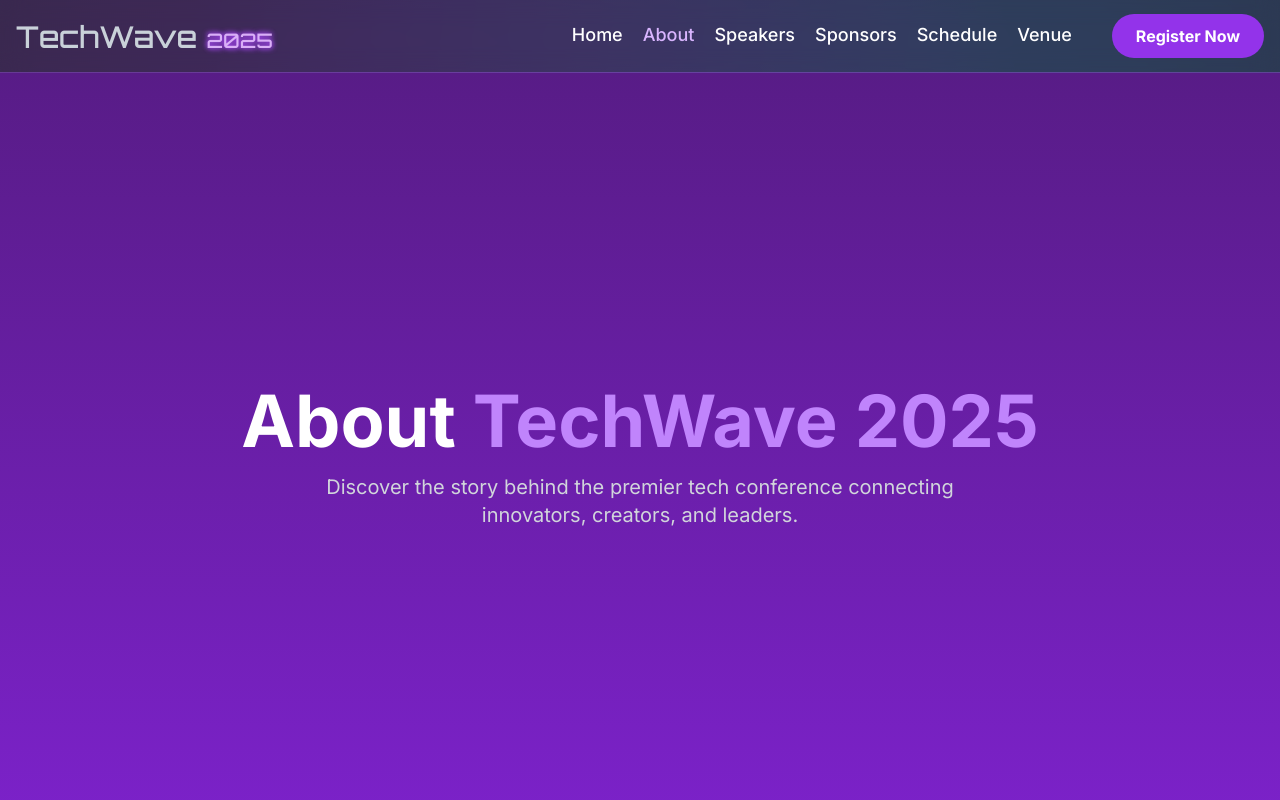
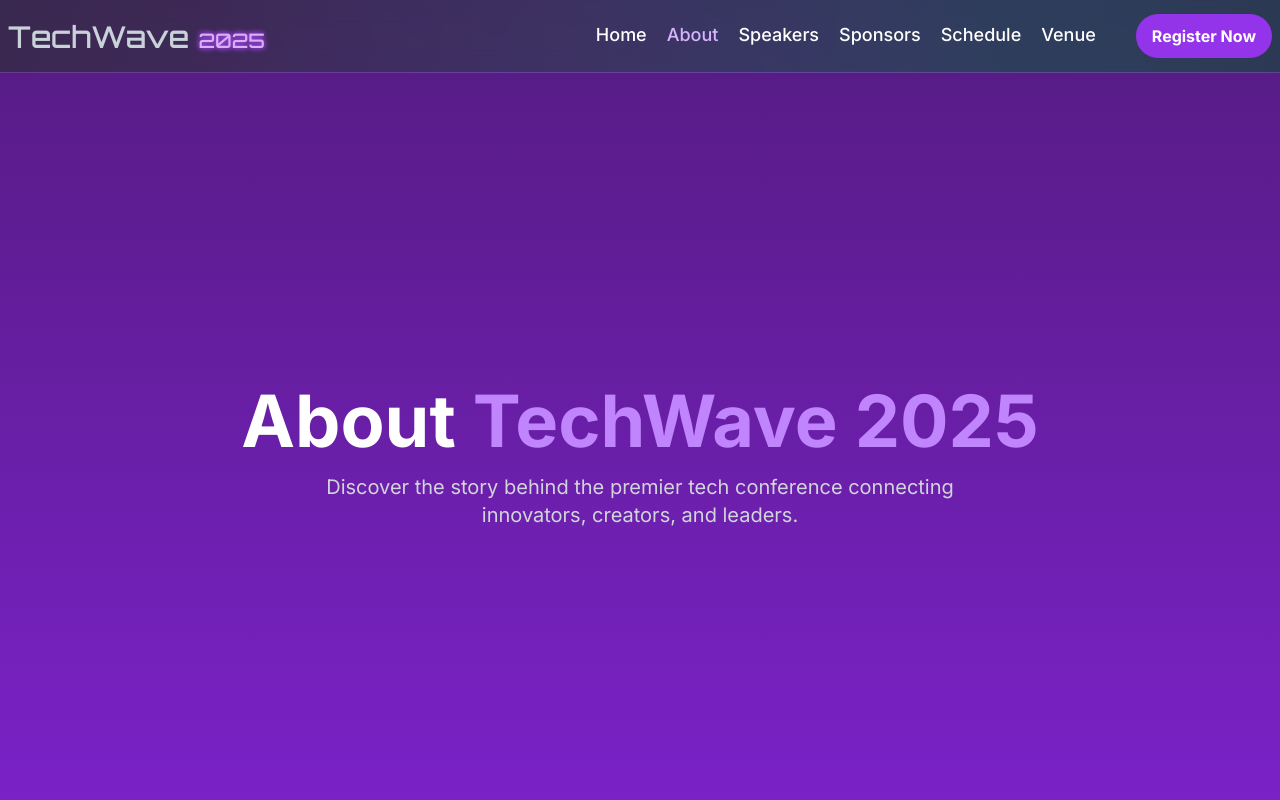
Before and after one commit to nancysangani/techwave-2025, a plain HTML site: page about.html in a window 1280 px wide. Shown: the top 800 px of the page. Drawn offline with nearby package versions, Linux system fonts and the light colour scheme.

Commit message:
updated the padding in buttons

```diff
--- a/about.html
+++ b/about.html
@@ -18,7 +18,7 @@
 
     <!-- ================= NAVBAR ================= -->
     <nav class="sticky top-0 z-50 bg-white/10 backdrop-blur-md border-b border-purple-500/40">
-        <div class="max-w-7xl mx-auto flex justify-between items-center px-4 py-3 w-full">
+        <div class="max-w-7xl mx-auto flex justify-between items-center px-2 py-3 w-full">
             <div class="event flex-shrink-0">
                 <h1 class="event-name hover:cursor-pointer text-white font-orbitron">
                     <span class="text-2xl md:text-3xl">TechWave</span>
@@ -29,7 +29,7 @@
             <div
                 class="flex items-center justify-end md:justify-center md:gap-8 gap-2 flex-wrap md:flex-nowrap w-full md:w-auto">
                 <button id="menu-btn" aria-label="Toggle menu"
-                    class="md:flex lg:hidden flex flex-col gap-1.5 p-2 rounded-md hover:bg-purple-800/30 focus:outline-none">
+                    class="md:flex lg:hidden flex flex-col gap-1.5 p-1 rounded-md hover:bg-purple-800/30 focus:outline-none">
                     <span class="w-6 h-0.5 bg-purple-400 transition-all"></span>
                     <span class="w-6 h-0.5 bg-purple-400 transition-all"></span>
                     <span class="w-6 h-0.5 bg-purple-400 transition-all"></span>
@@ -57,7 +57,7 @@
 
                 <div class="block">
                     <button aria-label="Register button"
-                        class="bg-purple-600 px-4 md:px-6 py-2 md:py-2.5 rounded-full hover:bg-purple-800 text-white font-semibold transition text-sm md:text-base w-full md:w-auto text-center">
+                        class="bg-purple-600 px-4 md:px-4 py-2 md:py-2.5 rounded-full hover:bg-purple-800 text-white font-semibold transition text-sm md:text-base w-full md:w-auto text-center">
                         Register Now
                     </button>
                 </div>
```
Also changed, not shown: index.html (+3 -3 lines), schedule.html (+3 -3 lines), speakers.html (+3 -3 lines), sponsors.html (+3 -3 lines), venue.html (+3 -3 lines).
